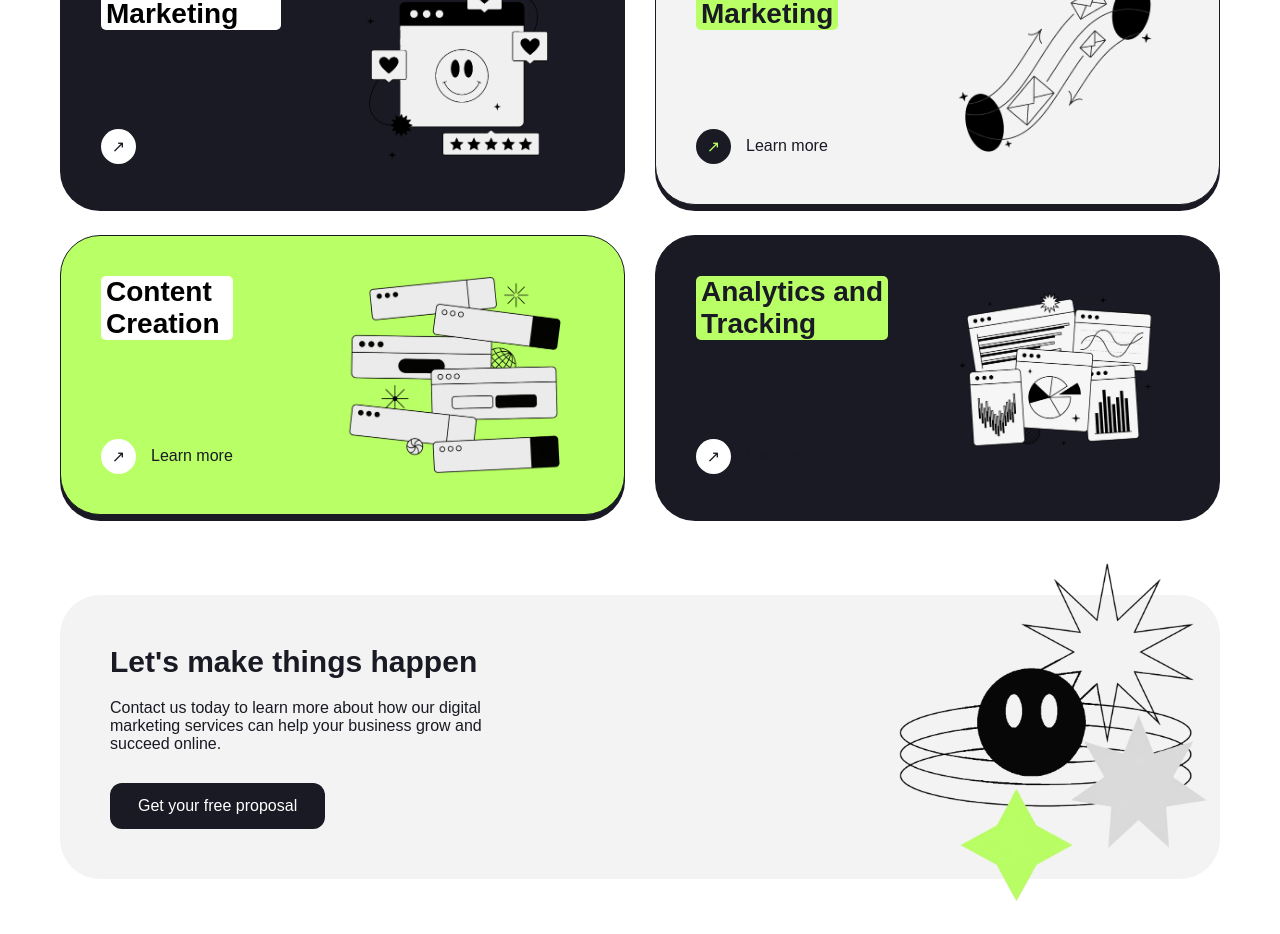
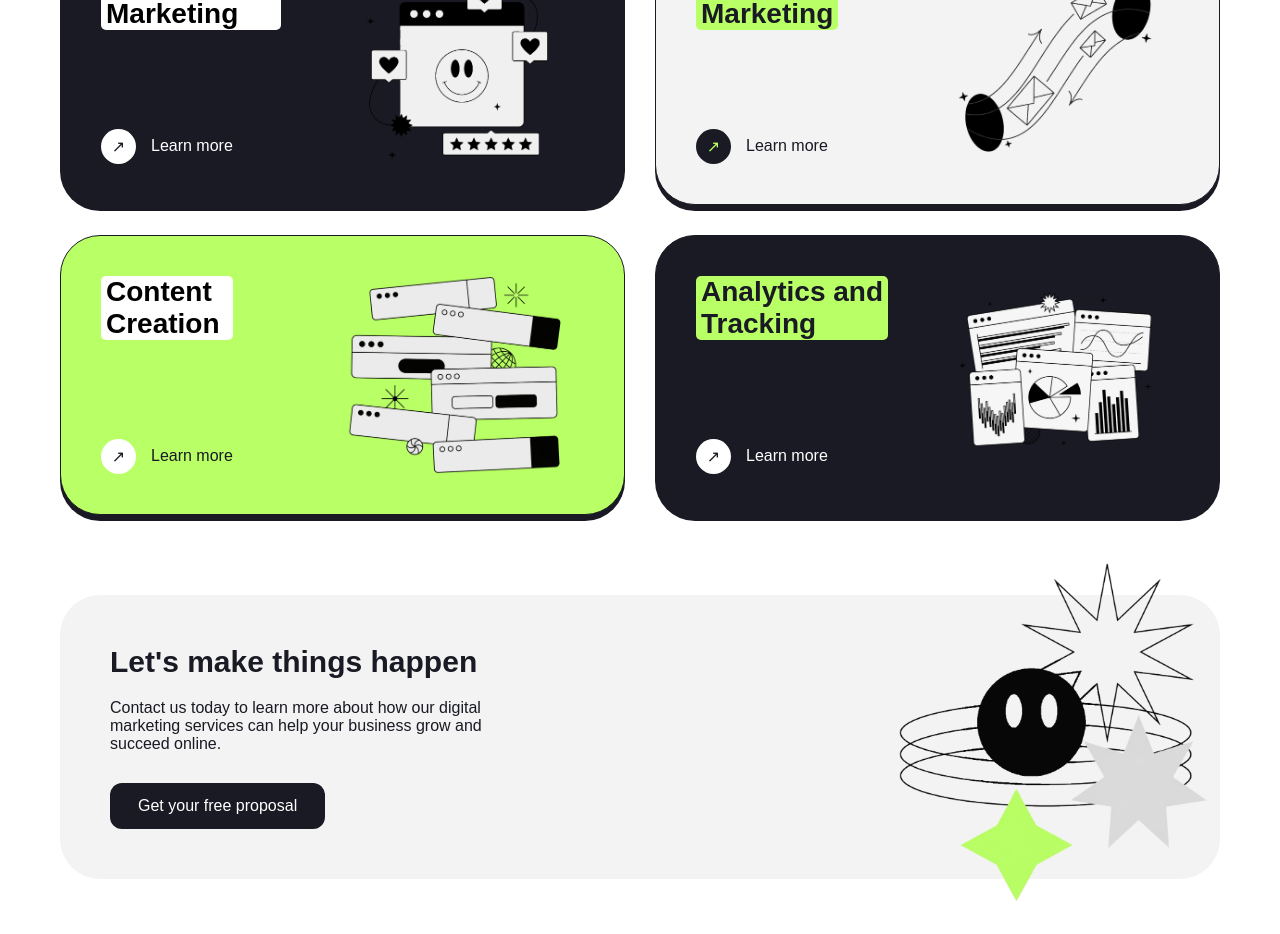
Before and after one commit to matheusandre2207-hub/positivus-landing-page, a plain HTML site: page parte-1/index.html in a window 1280 px wide. Shown: the part 1240-2174 px from the top of the page. Drawn offline with Linux system fonts and the light colour scheme; a web font is replaced by a local one.

Commit message:
style.css

```diff
--- a/parte-1/style.css
+++ b/parte-1/style.css
@@ -165,6 +165,11 @@ button {
     justify-content: space-between;
     box-shadow: 0 6px 0px var(--black); /* A SOMBRA DO DESIGN */
     height: 280px;
+}
+
+/* Seleciona o span dentro da div learn-more que esta dentro de um card preto*/
+.service-card.bg-black .learn-more span{
+    color: white;
 }
 
 .bg-gray { background: var(--gray); }
```
